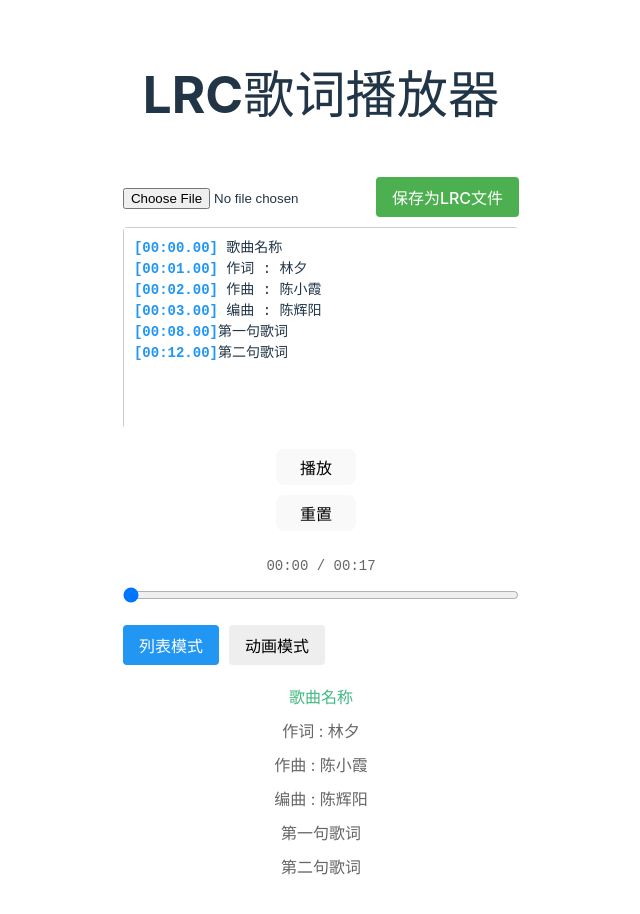
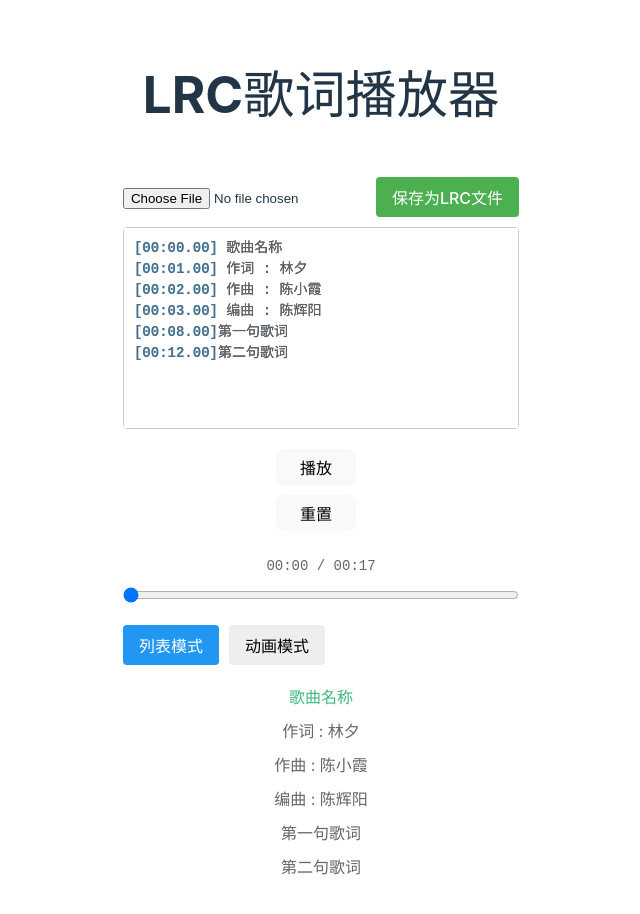
Before and after one commit to fwindpeak/lrc-player, a Vue app: page / in a window 1280 px wide. Shown: the top 914 px of the page, without its empty margins (319-959 px from the left). Built offline with nearby package versions, Linux system fonts and the light colour scheme.

Commit message:
fix: 修复歌词编辑器样式

```diff
--- a/src/components/LyricEditor.vue
+++ b/src/components/LyricEditor.vue
@@ -18,7 +18,14 @@
         @drop.prevent="handleDrop"
         @dragover.prevent
       ></textarea>
-      <div ref="previewRef" class="preview" v-html="highlightedLyrics"></div>
+      <div ref="previewRef" class="preview">
+        <template v-for="(line, index) in highlightedLines" :key="index">
+          <div class="line">
+            <span v-if="line.timeTag" class="time-tag">{{ line.timeTag }}</span>
+            <span>{{ line.text }}</span>
+          </div>
+        </template>
+      </div>
     </div>
   </div>
 </template>
@@ -38,7 +45,7 @@ const emit = defineEmits<{
 const textareaRef = ref<HTMLTextAreaElement>();
 const previewRef = ref<HTMLDivElement>();
 
-// 同步滚动
+// 同步动
 const syncScroll = () => {
   if (textareaRef.value && previewRef.value) {
     previewRef.value.scrollTop = textareaRef.value.scrollTop;
@@ -74,22 +81,24 @@ const onInput = (e: Event) => {
   emit("change");
 };
 
-const highlightedLyrics = computed(() => {
-  return props.modelValue
-    .split("\n")
-    .map((line) => {
-      const timeTagMatch = line.match(/^\[(\d{2}):(\d{2})\.(\d{2,3})\]/);
-      if (timeTagMatch) {
-        const timeTag = timeTagMatch[0];
-        const lyric = line.slice(timeTag.length);
-        return `<span class="time-tag">${timeTag}</span>${lyric}`;
-      }
-      return line;
-    })
-    .join("<br>");
+interface HighlightedLine {
+  timeTag: string | null;
+  text: string;
+}
+
+const highlightedLines = computed<HighlightedLine[]>(() => {
+  return props.modelValue.split("\n").map((line) => {
+    const timeTagMatch = line.match(/^\[(\d{2}):(\d{2})\.(\d{2,3})\]/);
+    if (timeTagMatch) {
+      const timeTag = timeTagMatch[0];
+      const text = line.slice(timeTag.length);
+      return { timeTag, text };
+    }
+    return { timeTag: null, text: line };
+  });
 });
 
-// 添加保存文件功能
+// 加保存文件功能
 const saveToFile = () => {
   // 创建 Blob 对象
   const blob = new Blob([props.modelValue], {
@@ -162,6 +171,7 @@ const saveToFile = () => {
   height: 200px;
   border: 1px solid #ccc;
   border-radius: 4px;
+  margin-bottom: 10px;
 }
 
 textarea {
@@ -175,11 +185,11 @@ textarea {
   font-family: monospace;
   font-size: 14px;
   line-height: 1.5;
-  color: transparent;
+  color: #666;
   background: transparent;
-  caret-color: #666; /* 让光标可见 */
   resize: none;
   z-index: 1;
+  box-sizing: border-box;
 }
 
 textarea:focus {
@@ -202,37 +212,31 @@ textarea:focus {
   text-align: left;
   background: var(--editor-bg, #ffffff);
   z-index: 0;
+  box-sizing: border-box;
 }
 
-:deep(.time-tag) {
+.preview .line {
+  white-space: pre;
+  text-align: left;
+}
+
+.time-tag {
   color: #2196f3;
   font-weight: bold;
 }
 
 /* 暗色主题支持 */
 @media (prefers-color-scheme: dark) {
-  .save-button {
-    background-color: #2196f3;
-  }
-
-  .save-button:hover {
-    background-color: #1976d2;
-  }
-
-  .save-button:disabled {
-    background-color: #444444;
+  textarea {
+    color: #ccc;
+    background: #1a1a1a;
   }
 
   .preview {
     background: #1a1a1a;
-    color: #ccc;
   }
 
-  textarea {
-    caret-color: #ccc;
-  }
-
-  :deep(.time-tag) {
+  .time-tag {
     color: #64b5f6;
   }
 }
```
